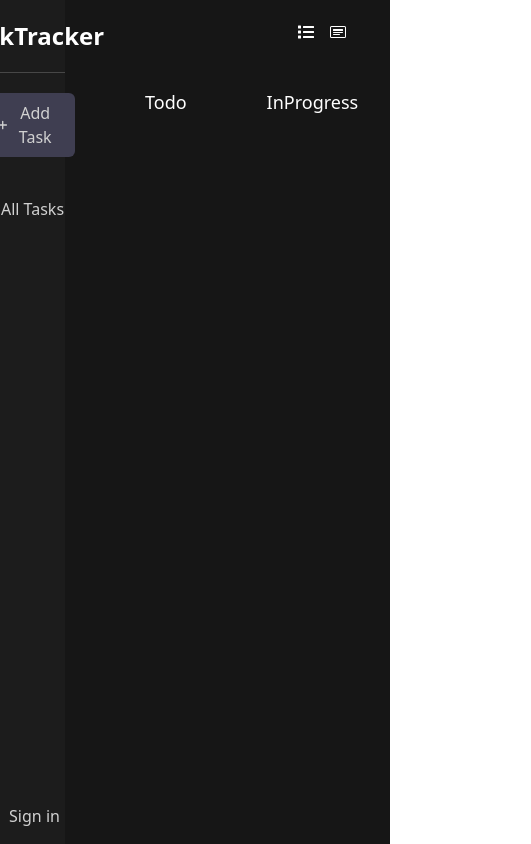
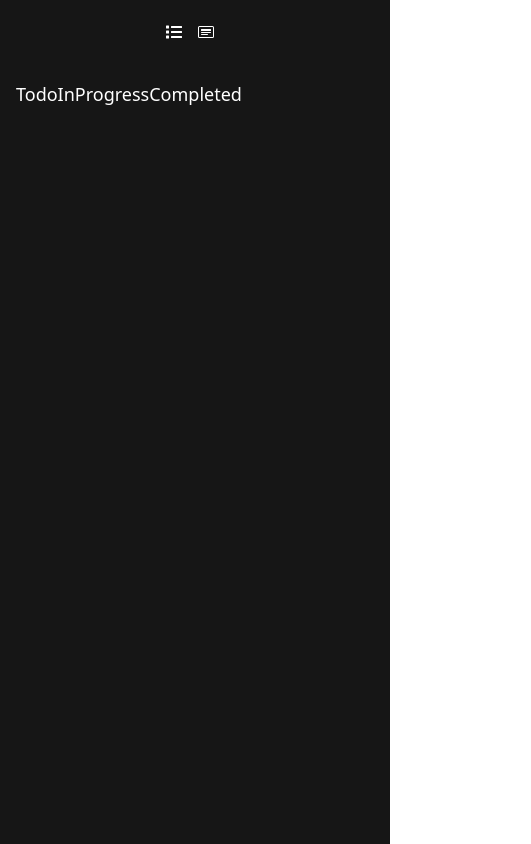
Before and after one commit to shadevkumar/task-tracker-quadB, a React (Vite) app: page / in a window 390 px wide. Shown: the whole page, 531 px wide, since content can reach past the window. Built offline with nearby package versions, Linux system fonts and the light colour scheme.

Commit message:
starting with mobile version frontend

```diff
--- a/src/components/AllTasks.jsx
+++ b/src/components/AllTasks.jsx
@@ -14,7 +14,7 @@ const AllTasks = () => {
 
   return (
     <>
-      <div className="w-10/12">
+      <div className="md:w-10/12">
         <div className="mt-4 mr-2 px-9 py-2 w-full flex justify-end ">
           <FaList
             onClick={() => {
--- a/src/components/Sidebar.jsx
+++ b/src/components/Sidebar.jsx
@@ -6,7 +6,7 @@ const Sidebar = () => {
   const dispatch = useDispatch();
   return (
     <>
-      <div className=" w-2/12 min-h-screen flex flex-col justify-between items-center bg-[#1c1c1c] text-[#d1d1d1]  ">
+      <div className="max-md:hidden w-2/12 min-h-screen flex flex-col justify-between items-center bg-[#1c1c1c] text-[#d1d1d1]  ">
         <div className="w-full items-center justify-center my-2 py-2  flex flex-col ">
           <span className="pb-5 w-full flex items-center justify-center text-2xl my-1 font-semibold cursor-pointer text-white border-b-[1px] border-[#474747]">
             TaskTracker
--- a/src/components/TaskCardsView.jsx
+++ b/src/components/TaskCardsView.jsx
@@ -34,9 +34,9 @@ const TaskCardsView = () => {
   };
 
   return (
-    <div className="px-6 flex max:md:flex-col py-6 m-4 justify-between ">
+    <div className="px-2 md:px-6 flex  py-6 m-2 md:m-4 justify-between ">
       {Object.entries(categories).map(([category, tasks]) => (
-        <div className="mx-10 md:min-w-64" key={category}>
+        <div className="md:mx-10 flex flex-col md:min-w-64" key={category}>
           <div className="flex items-center justify-center pb-4">
             {/* Category headers */}
             <h2 className="text-lg">
@@ -48,7 +48,7 @@ const TaskCardsView = () => {
               key={task.taskid}
               className="relative my-2 p-2 flex flex-col justify-center items-center"
             >
-              <div className="task my-3 relative flex flex-col  pt-8  w-60 bg-[#1c1c1c] hover:bg-[#1B1B27] rounded-md">
+              <div className="task my-3 relative flex flex-col  pt-8  md:w-60 bg-[#1c1c1c] hover:bg-[#1B1B27] rounded-md">
                 <h3
                   className={`px-4 ${
                     task.completed && "line-through text-[#676767]"
```
